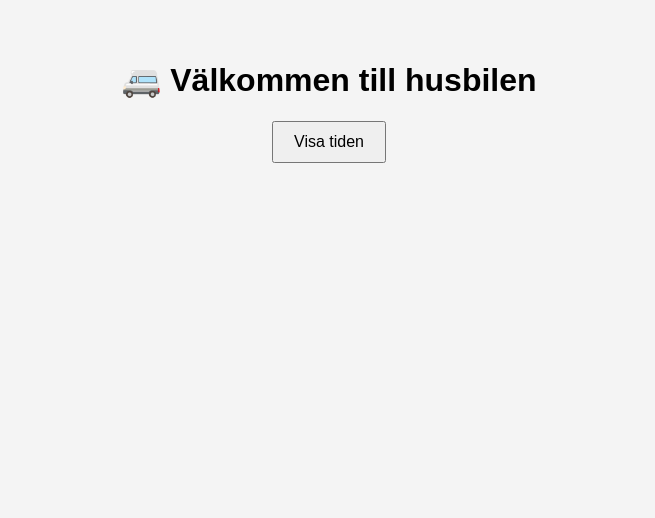
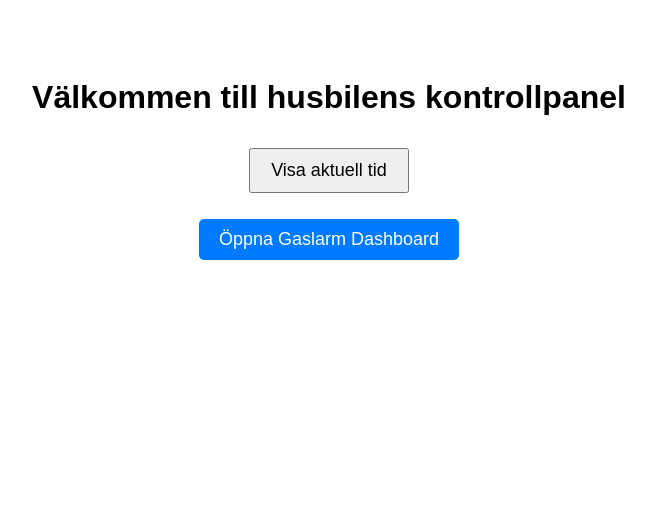
Before and after one commit to BondeTb/Husbil, a plain HTML site: page index.html in a window 1280 px wide. Shown: the whole page, without its empty margins (311-966 px from the left). Drawn offline with nearby package versions, Linux system fonts and the light colour scheme.

Commit message:
Fixat hemsidan

```diff
--- a/index.html
+++ b/index.html
@@ -2,19 +2,30 @@
 <html lang="sv">
 <head>
   <meta charset="UTF-8">
-  <title>Husbil Live</title>
-  <link rel="stylesheet" href="style.css">
+  <title>Min ESP-sida</title>
 </head>
-<script src="https://cdn.jsdelivr.net/npm/chart.js"></script>
+<body style="font-family: sans-serif; text-align: center; padding-top: 50px;">
 
-<body>
-  <h1>🚐 Välkommen till husbilen</h1>
-  <button onclick="visaTid()">Visa tiden</button>
-  <p id="output"></p>
+  <h1>Välkommen till husbilens kontrollpanel</h1>
 
-  <script src="script.js"></script>
-  <canvas id="gasGraf" width="600" height="300"></canvas>
+  <button onclick="visaTid()"
+          style="padding: 10px 20px; font-size: 18px; margin: 10px;">
+    Visa aktuell tid
+  </button>
 
+  <p id="tid"></p>
+
+  <button onclick="window.location.href='https://grafana.husbil.org/d/beh0adxj790xsd/gas-alarm?orgId=1&from=now-6h&to=now&timezone=browser&refresh=10s'"
+          style="padding: 10px 20px; font-size: 18px; background-color: #007bff; color: white; border: none; border-radius: 5px;">
+    Öppna Gaslarm Dashboard
+  </button>
+
+  <script>
+    function visaTid() {
+      const nu = new Date();
+      document.getElementById("tid").innerText = "Klockan är: " + nu.toLocaleTimeString();
+    }
+  </script>
 
 </body>
 </html>
```
Also changed, not shown: 1 other file.
